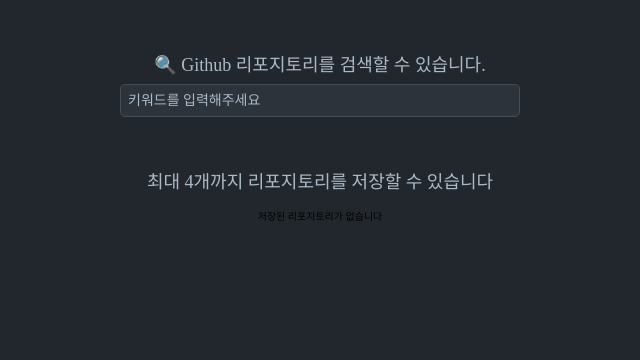
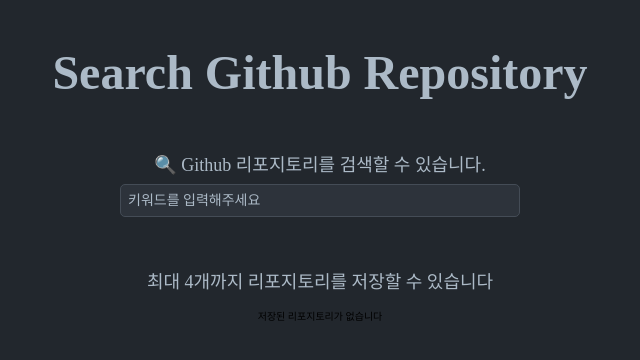
Before and after one commit to kaehehehe/search-repository-app, a React (Create React App) app: page / in a window 1280 px wide. Shown: the top 360 px of the page, without its empty margins (320-960 px from the left). Built offline with nearby package versions, Linux system fonts and the light colour scheme; a web font is replaced by a local one.

Commit message:
:lipstick: 타이틀 추가

```diff
--- a/src/App.tsx
+++ b/src/App.tsx
@@ -13,6 +13,9 @@
   return (
     <>
       <GlobalStyle />
+      <header>
+        <h1>Search Github Repository</h1>
+      </header>
       <Router>
         <Routes>
           <Route
--- a/src/GlobalStyle.ts
+++ b/src/GlobalStyle.ts
@@ -21,4 +21,11 @@
   a {
     text-decoration: none;
   }
+
+  h1 {
+    font-size: 48px;
+    color: #acbac7;
+    text-align: center;
+    margin-top: 45px;
+  }
 `;
```
